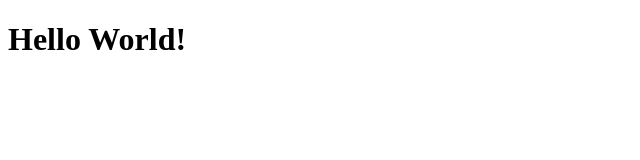
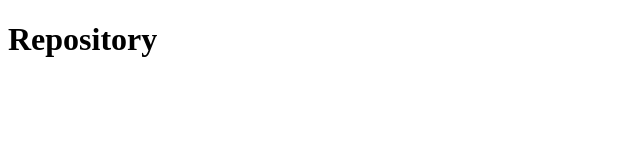
Before and after one commit to Ivan-Leonardi/app-github-repository-explorer, a React (Vite) app: page /repository in a window 1280 px wide. Shown: the top 160 px of the page, without its empty margins (0-640 px from the left). Built offline with nearby package versions, Linux system fonts and the light colour scheme; the HTML template or start-up script is replaced by a standard one.

Commit message:
feat: add routes Dashboar and Repository

```diff
--- a/package.json
+++ b/package.json
@@ -11,12 +11,15 @@
   },
   "dependencies": {
     "react": "^18.3.1",
-    "react-dom": "^18.3.1"
+    "react-dom": "^18.3.1",
+    "react-router-dom": "^6.26.0",
+    "styled-components": "^6.1.12"
   },
   "devDependencies": {
     "@eslint/js": "^9.8.0",
     "@types/react": "^18.3.3",
     "@types/react-dom": "^18.3.0",
+    "@types/react-router-dom": "^5.3.3",
     "@typescript-eslint/eslint-plugin": "^7.15.0",
     "@typescript-eslint/parser": "^7.15.0",
     "@vitejs/plugin-react": "^4.3.1",
--- a/src/App.tsx
+++ b/src/App.tsx
@@ -1,7 +1,7 @@
+import Router from "./routes";
+
 function App() {
- return (
-  <h1>Hello World!</h1>
- )
+    return <Router />;
 }
 
-export default App
+export default App;
--- /dev/null
+++ b/src/pages/Dashboard/index.tsx
@@ -0,0 +1,5 @@
+const Dashboard: React.FC = () => {
+    return <h1>Dashboard</h1>;
+}
+
+export default Dashboard;
--- /dev/null
+++ b/src/pages/Repository/index.tsx
@@ -0,0 +1,5 @@
+const Repository: React.FC = () => {
+    return <h1>Repository</h1>;
+}
+
+export default Repository;
--- a/src/routes/index.tsx
+++ b/src/routes/index.tsx
@@ -0,0 +1,15 @@
+import { Routes, Route, BrowserRouter as Router } from "react-router-dom";
+
+import Dashboard from "../pages/Dashboard";
+import Repository from "../pages/Repository";
+
+const RouterPage: React.FC = () => (
+    <Router>
+        <Routes>
+            <Route path="/" element={<Dashboard />} />
+            <Route path="/repository" element={<Repository />} />
+        </Routes>
+    </Router>
+);
+
+export default RouterPage;
```
Also changed, not shown: 2 other files (tests, documents, lock files or other folders).
